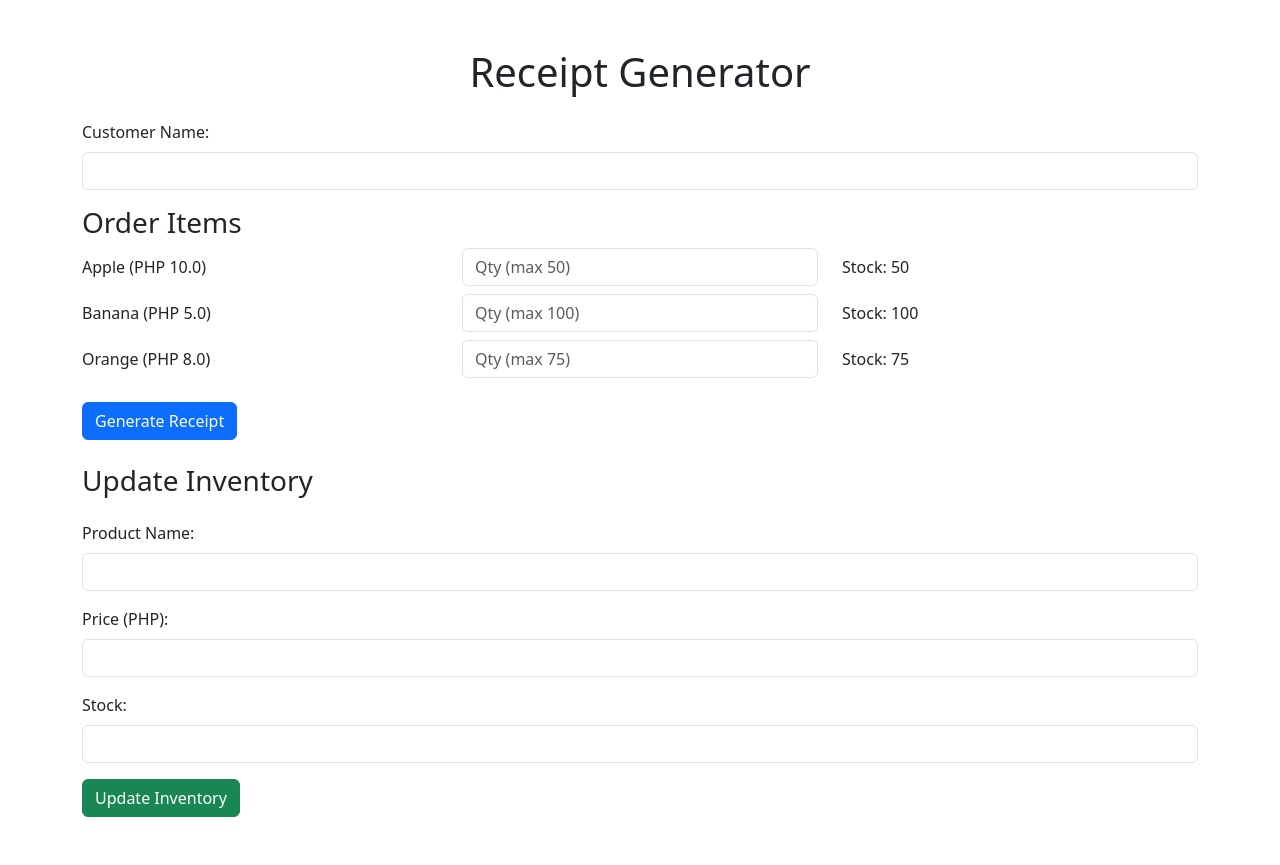
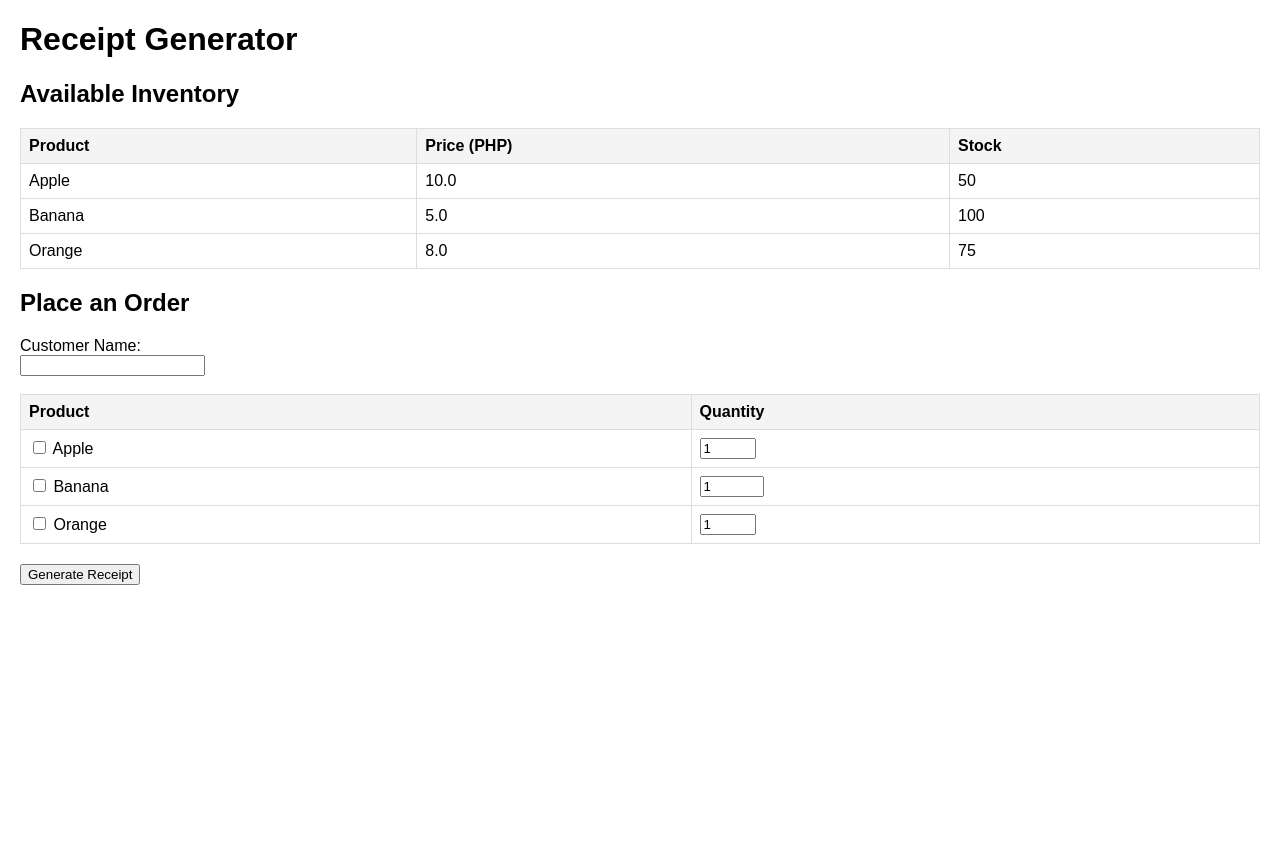
Before and after one commit to AChua96/receipt-generator-webapp, a Flask app: page / in a window 1280 px wide. After the commit the page ends 585 px from the top, so only its background shows below. Run offline with Flask 3, Linux system fonts and the light colour scheme.

Commit message:
Update index.html

```diff
--- a/templates/index.html
+++ b/templates/index.html
@@ -4,60 +4,84 @@
     <meta charset="UTF-8">
     <meta name="viewport" content="width=device-width, initial-scale=1.0">
     <title>Receipt Generator</title>
-    <link rel="stylesheet" href="https://cdn.jsdelivr.net/npm/bootstrap@5.3.0-alpha3/dist/css/bootstrap.min.css">
+    <style>
+        body {
+            font-family: Arial, sans-serif;
+            margin: 20px;
+        }
+        table {
+            width: 100%;
+            border-collapse: collapse;
+            margin-bottom: 20px;
+        }
+        th, td {
+            border: 1px solid #ddd;
+            padding: 8px;
+            text-align: left;
+        }
+        th {
+            background-color: #f4f4f4;
+        }
+        .error {
+            color: red;
+            font-weight: bold;
+        }
+    </style>
 </head>
 <body>
-    <div class="container my-5">
-        <h1 class="text-center">Receipt Generator</h1>
-        {% if message %}
-            <div class="alert alert-info">{{ message }}</div>
-        {% endif %}
+    <h1>Receipt Generator</h1>
 
-        <!-- Customer Form -->
-        <form action="/generate_receipt" method="POST" class="my-4">
-            <div class="mb-3">
-                <label for="customer_name" class="form-label">Customer Name:</label>
-                <input type="text" id="customer_name" name="customer_name" class="form-control" required>
-            </div>
+    {% if message %}
+        <p class="error">{{ message }}</p>
+    {% endif %}
 
-            <h3>Order Items</h3>
-            {% for product, details in inventory.items() %}
-                <div class="row align-items-center mb-2">
-                    <div class="col-4">
-                        <label>{{ product }} (PHP {{ details.price }})</label>
-                    </div>
-                    <div class="col-4">
-                        <input type="number" name="quantities" class="form-control" placeholder="Qty (max {{ details.stock }})" max="{{ details.stock }}" min="0">
-                        <input type="hidden" name="items" value="{{ product }}">
-                    </div>
-                    <div class="col-4">
-                        <span>Stock: {{ details.stock }}</span>
-                    </div>
-                </div>
+    <h2>Available Inventory</h2>
+    <table>
+        <thead>
+            <tr>
+                <th>Product</th>
+                <th>Price (PHP)</th>
+                <th>Stock</th>
+            </tr>
+        </thead>
+        <tbody>
+            {% for item, details in inventory.items() %}
+            <tr>
+                <td>{{ item }}</td>
+                <td>{{ details.price }}</td>
+                <td>{{ details.stock }}</td>
+            </tr>
             {% endfor %}
+        </tbody>
+    </table>
 
-            <button type="submit" class="btn btn-primary mt-3">Generate Receipt</button>
-        </form>
+    <h2>Place an Order</h2>
+    <form action="/generate_receipt" method="post">
+        <label for="customer_name">Customer Name:</label><br>
+        <input type="text" id="customer_name" name="customer_name" required><br><br>
 
-        <!-- Update Inventory Form -->
-        <h3>Update Inventory</h3>
-        <form action="/update_inventory" method="POST" class="my-4">
-            <div class="mb-3">
-                <label for="product_name" class="form-label">Product Name:</label>
-                <input type="text" id="product_name" name="product_name" class="form-control" required>
-            </div>
-            <div class="mb-3">
-                <label for="price" class="form-label">Price (PHP):</label>
-                <input type="number" id="price" name="price" class="form-control" step="0.01" required>
-            </div>
-            <div class="mb-3">
-                <label for="stock" class="form-label">Stock:</label>
-                <input type="number" id="stock" name="stock" class="form-control" required>
-            </div>
-            <button type="submit" class="btn btn-success">Update Inventory</button>
-        </form>
-    </div>
+        <table>
+            <thead>
+                <tr>
+                    <th>Product</th>
+                    <th>Quantity</th>
+                </tr>
+            </thead>
+            <tbody>
+                {% for item, details in inventory.items() %}
+                <tr>
+                    <td>
+                        <input type="checkbox" name="items" value="{{ item }}"> {{ item }}
+                    </td>
+                    <td>
+                        <input type="number" name="quantities" min="1" max="{{ details.stock }}" value="1">
+                    </td>
+                </tr>
+                {% endfor %}
+            </tbody>
+        </table>
 
-    <script src="https://cdn.jsdelivr.net/npm/bootstrap@5.3.0-alpha3/dist/js/bootstrap.bundle.min.js"></script>
+        <button type="submit">Generate Receipt</button>
+    </form>
 </body>
 </html>
```
